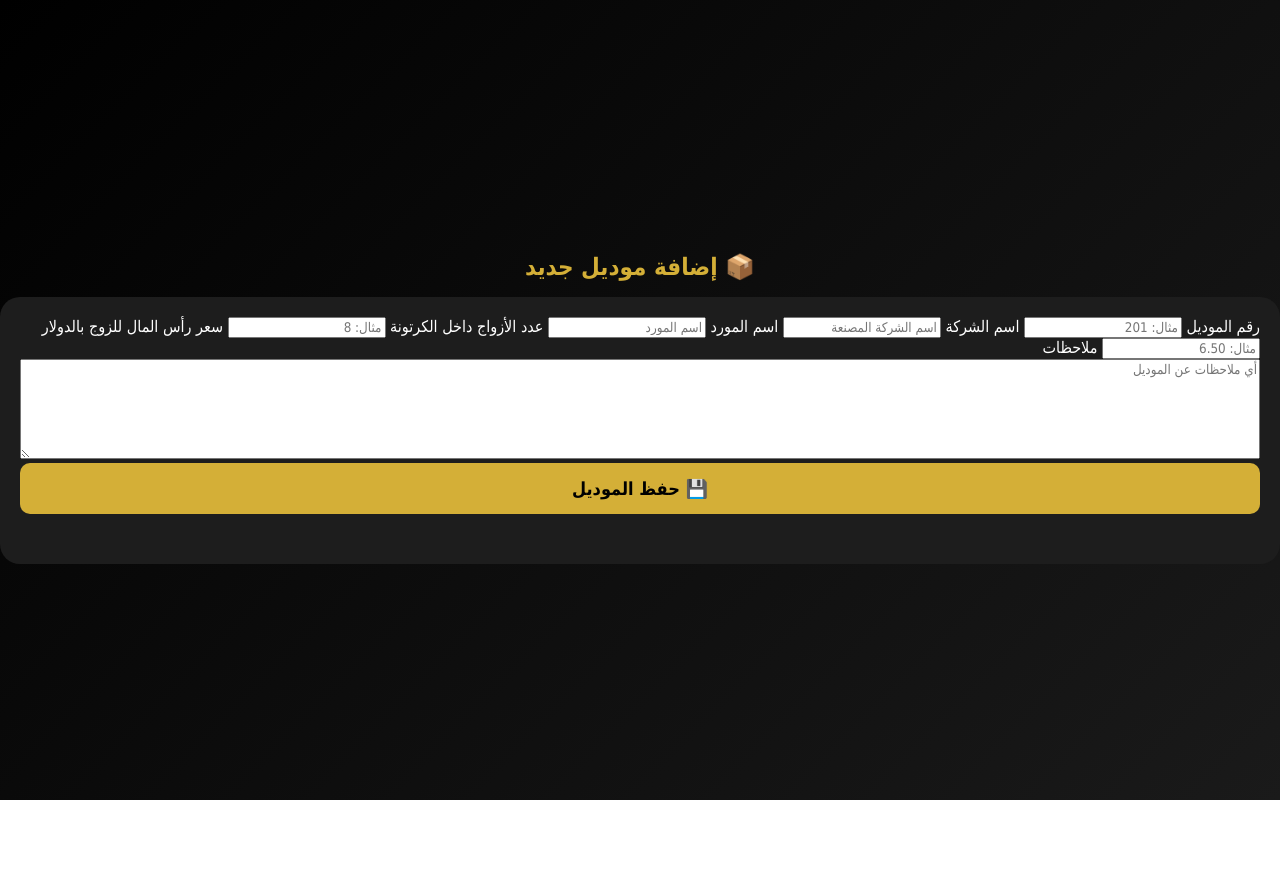
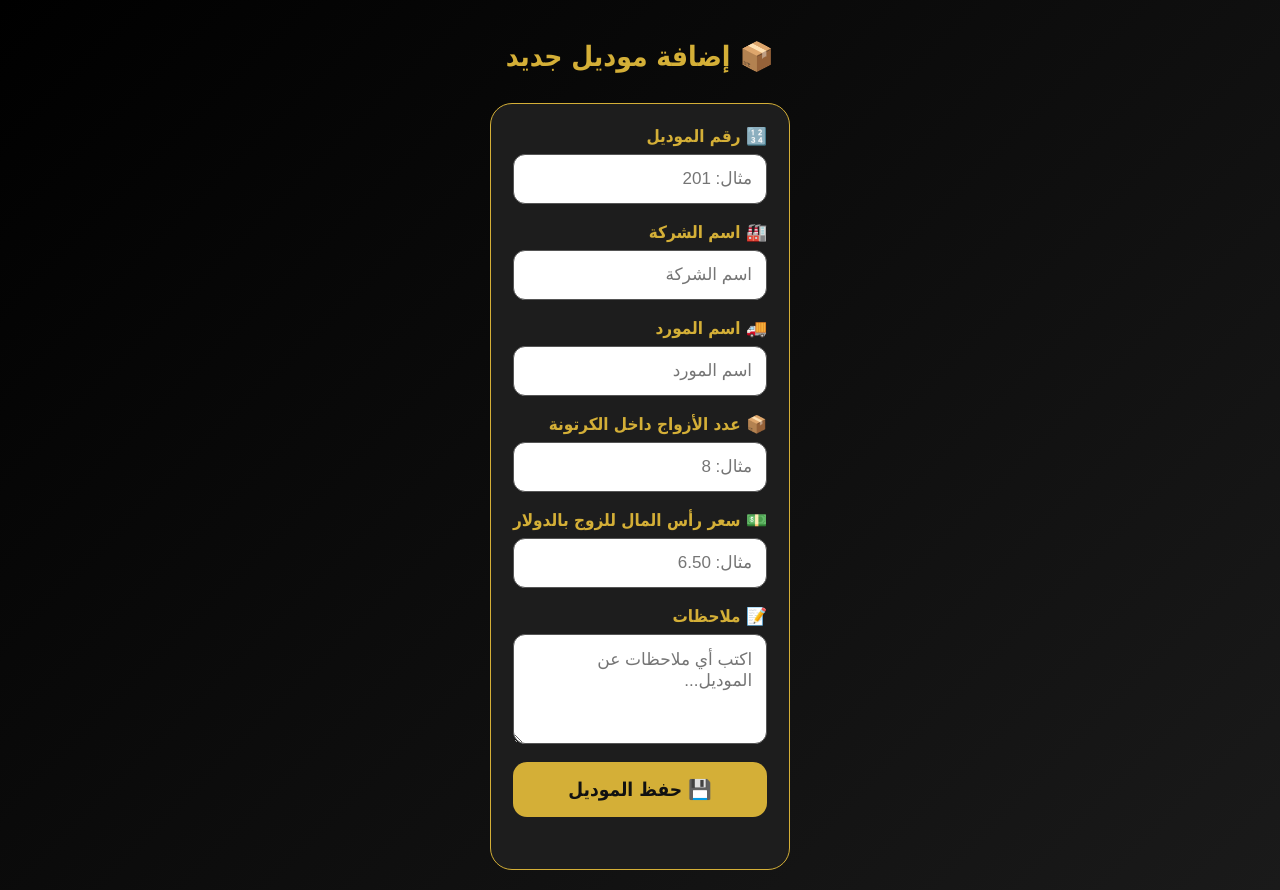
Before and after one commit to d4rjhhkzvm-rgb/-, a plain HTML site: page products.html in a window 1280 px wide. Before the commit the page ends 800 px from the top, so only its background shows below. Drawn offline with Linux system fonts and the light colour scheme.

Commit message:
Update products.html

```diff
--- a/products.html
+++ b/products.html
@@ -8,104 +8,162 @@
 <title>إضافة موديل - CENTER ALBAZIKI</title>
 
 <link rel="stylesheet" href="style.css">
+
+<style>
+.product-page {
+    max-width: 600px;
+    margin: 0 auto;
+    padding: 20px;
+}
+
+.product-title {
+    text-align: center;
+    color: #d4af37;
+    font-size: 28px;
+    margin: 20px 0 30px;
+}
+
+.product-form {
+    background: #1d1d1d;
+    border: 1px solid #d4af37;
+    border-radius: 22px;
+    padding: 22px;
+}
+
+.form-group {
+    margin-bottom: 18px;
+}
+
+.form-group label {
+    display: block;
+    color: #d4af37;
+    font-size: 17px;
+    font-weight: bold;
+    margin-bottom: 8px;
+}
+
+.form-group input,
+.form-group textarea {
+    box-sizing: border-box;
+    width: 100%;
+    display: block;
+    padding: 14px;
+    border: 1px solid #555;
+    border-radius: 12px;
+    background: #fff;
+    color: #111;
+    font-size: 17px;
+    font-family: Arial;
+}
+
+.form-group textarea {
+    min-height: 110px;
+    resize: vertical;
+}
+
+.save-btn {
+    width: 100%;
+    padding: 16px;
+    border: none;
+    border-radius: 14px;
+    background: #d4af37;
+    color: #111;
+    font-size: 19px;
+    font-weight: bold;
+    cursor: pointer;
+}
+
+.save-btn:active {
+    transform: scale(0.98);
+}
+</style>
+
 </head>
 
 <body>
 
-<div class="dashboard">
+<div class="product-page">
 
-    <h1 style="color:#d4af37;text-align:center;">
+    <h1 class="product-title">
         📦 إضافة موديل جديد
     </h1>
 
-    <div style="background:#1d1d1d;padding:20px;border-radius:20px;">
+    <div class="product-form">
 
-        <label>رقم الموديل</label>
+        <div class="form-group">
+            <label>🔢 رقم الموديل</label>
             <input
                 id="model"
-            class="search"
                 type="text"
                 placeholder="مثال: 201"
             >
+        </div>
 
-        <label>اسم الشركة</label>
+        <div class="form-group">
+            <label>🏭 اسم الشركة</label>
             <input
                 id="company"
-            class="search"
                 type="text"
-            placeholder="اسم الشركة المصنعة"
+                placeholder="اسم الشركة"
             >
+        </div>
 
-        <label>اسم المورد</label>
+        <div class="form-group">
+            <label>🚚 اسم المورد</label>
             <input
                 id="supplier"
-            class="search"
                 type="text"
                 placeholder="اسم المورد"
             >
+        </div>
 
-        <label>عدد الأزواج داخل الكرتونة</label>
+        <div class="form-group">
+            <label>📦 عدد الأزواج داخل الكرتونة</label>
             <input
                 id="pairsPerCarton"
-            class="search"
                 type="number"
                 min="1"
                 placeholder="مثال: 8"
             >
+        </div>
 
-        <label>سعر رأس المال للزوج بالدولار</label>
+        <div class="form-group">
+            <label>💵 سعر رأس المال للزوج بالدولار</label>
             <input
                 id="costPerPair"
-            class="search"
                 type="number"
                 min="0"
                 step="0.01"
                 placeholder="مثال: 6.50"
             >
+        </div>
 
-        <label>ملاحظات</label>
+        <div class="form-group">
+            <label>📝 ملاحظات</label>
             <textarea
                 id="notes"
-            class="search"
-            placeholder="أي ملاحظات عن الموديل"
-            style="width:100%;min-height:100px;resize:vertical;"
+                placeholder="اكتب أي ملاحظات عن الموديل..."
             ></textarea>
+        </div>
 
         <button
+            id="saveProductBtn"
+            class="save-btn"
             onclick="saveProduct()"
-            style="
-            width:100%;
-            padding:15px;
-            background:#d4af37;
-            border:none;
-            border-radius:10px;
-            font-size:18px;
-            font-weight:bold;
-            cursor:pointer;
-            "
         >
             💾 حفظ الموديل
         </button>
 
-        <p
-            id="message"
-            style="
-            text-align:center;
-            margin-top:15px;
-            "
-        ></p>
+        <p id="message" style="text-align:center;"></p>
 
     </div>
 
 </div>
 
-
 <script src="https://www.gstatic.com/firebasejs/10.12.2/firebase-app-compat.js"></script>
-
 <script src="https://www.gstatic.com/firebasejs/10.12.2/firebase-firestore-compat.js"></script>
 
 <script src="js/firebase-config.js"></script>
-
 <script src="products.js"></script>
 
 </body>
```
Lines whose indentation alone changed are shown as unchanged.
